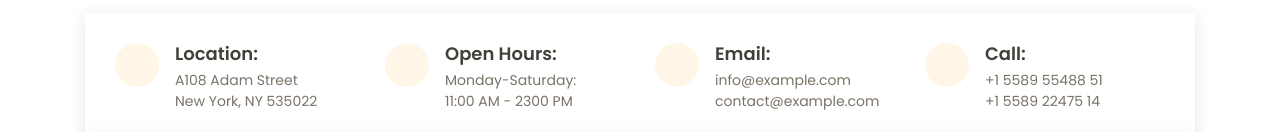
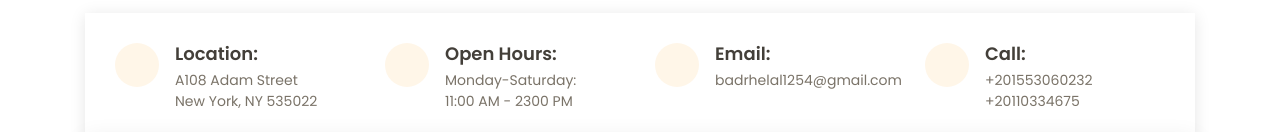
Before and after one commit to badr1002/burger-hot, a React (Create React App) app in the folder app/: page /contact in a window 1280 px wide. Shown: the part 668-800 px from the top of the page. Built offline with nearby package versions, Linux system fonts and the light colour scheme; no server answers.

Commit message:
Update Contact.jsx

```diff
--- a/app/src/Pages/Contact.jsx
+++ b/app/src/Pages/Contact.jsx
@@ -95,13 +95,13 @@ class Contact extends Component {
                                 <div className="col-lg-3 col-md-6 info mt-4 mt-lg-0">
                                     <i className="bi bi-envelope"/>
                                     <h4>Email:</h4>
-                                    <p>info@example.com<br/>contact@example.com</p>
+                                    <p>badrhelal1254@gmail.com</p>
                                 </div>
 
                                 <div className="col-lg-3 col-md-6 info mt-4 mt-lg-0">
                                     <i className="bi bi-phone"/>
                                     <h4>Call:</h4>
-                                    <p>+1 5589 55488 51<br/>+1 5589 22475 14</p>
+                                    <p>+201553060232<br/>+20110334675</p>
                                 </div>
                             </div>
                         </div>
```
